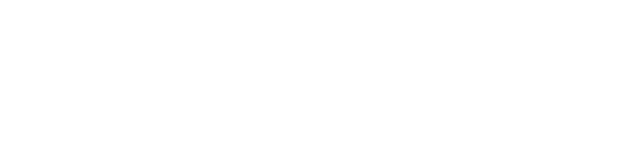
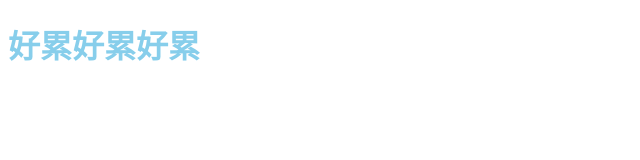
Before and after one commit to moew8/meow8, a plain HTML site: page index.html in a window 1280 px wide. Shown: the whole page, without its empty margins (0-640 px from the left). Drawn offline with Linux system fonts and the light colour scheme.

Commit message:
新增了index.js和index.css文件

```diff
--- /dev/null
+++ b/index.css
@@ -0,0 +1,4 @@
+h1 {
+  color: skyblue;
+  font-weight: 800;
+}
--- a/index.html
+++ b/index.html
@@ -4,7 +4,11 @@
     <meta charset="UTF-8" />
     <meta http-equiv="X-UA-Compatible" content="IE=edge" />
     <meta name="viewport" content="width=device-width, initial-scale=1.0" />
+    <link rel="stylesheet" href="./index.css" />
+    <script src="./index.js"></script>
     <title>23</title>
   </head>
-  <body></body>
+  <body>
+    <h1>好累好累好累</h1>
+  </body>
 </html>
```
Also changed, not shown: index.js (added).
